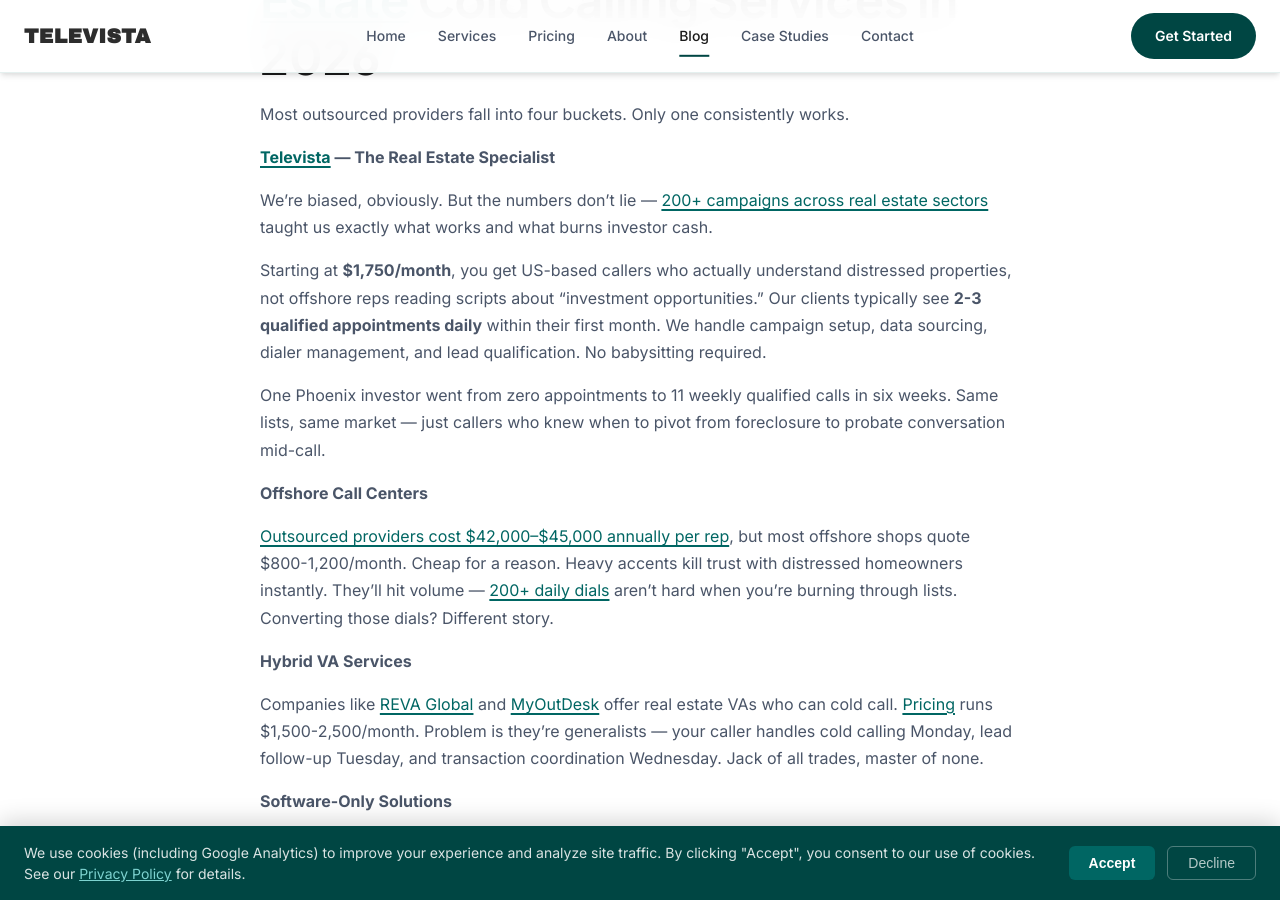
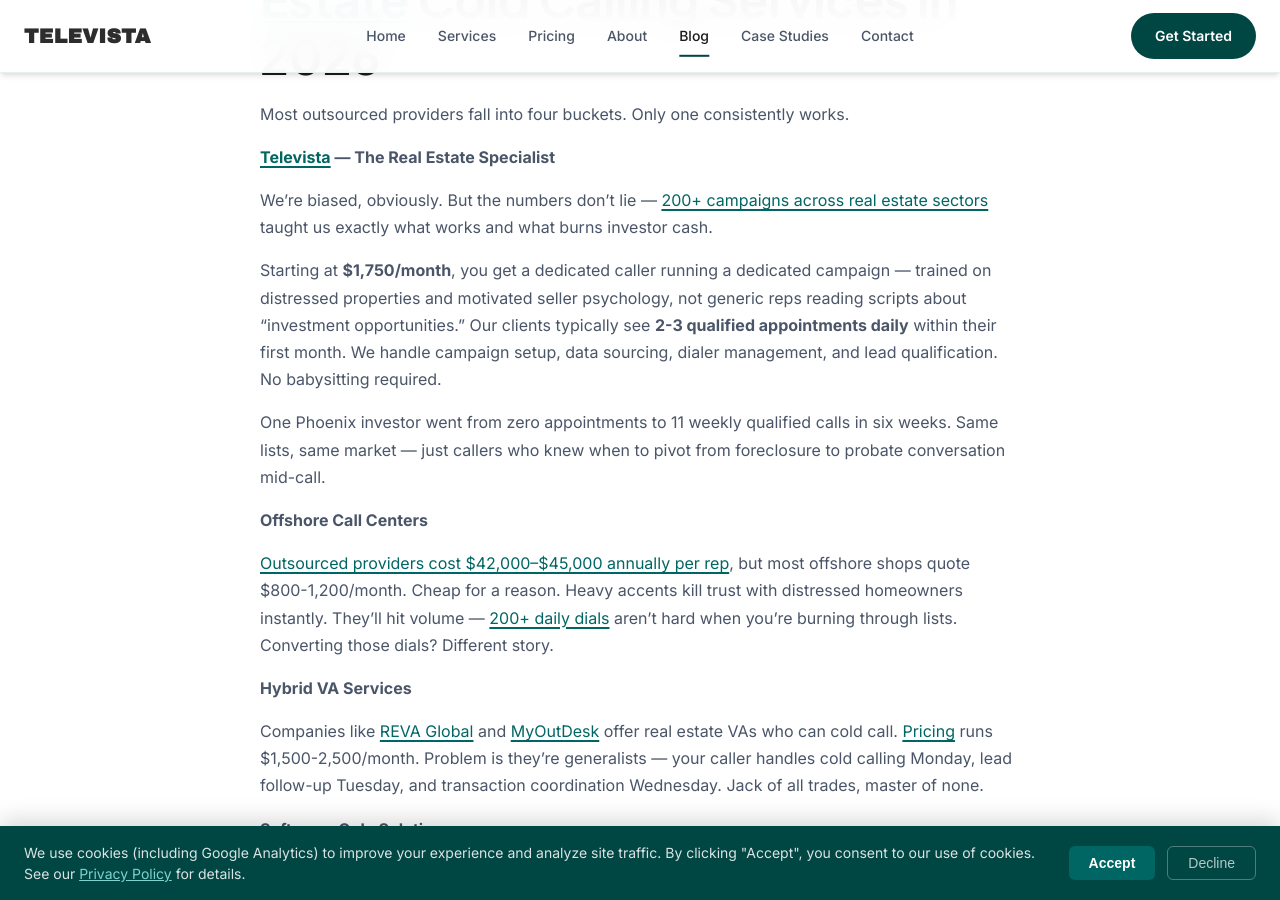
Before and after one commit to amer676/Televista, a Jekyll site: the page built from _posts/2026-03-30-cold-calling-outsourcing-real-estate-2026.md, in a window 1280 px wide and 900 px high, scrolled down 7178 px. Built offline with Jekyll 4.4.1, drawn with Linux system fonts in a browser that asks for light colours.

Commit message:
Website audit fixes: US-based claims, positioning, schema, founder titles
- Removed two remaining "US-based callers" claims in blog posts (_posts/2026-03-17, _posts/2026-03-30); reframed to "dedicated, trained callers"
- b2b-saas.html: reframed "Ready to stop paying $8K for one SDR?" CTA to dedicated-team language for consistency with reframed homepage/pricing
- about.html: removed CEO / Head of Operations titles from founder image alt text (both founders are Co-Founder only)
- index.html: unified Organization name to "Televista Lead Generation LLC" in client reviews schema block (was bare "Televista Lead Generation")
- README.md and llms-full.txt: corrected hours timezone from EST to ET to match all HTML pages

Co-Authored-By: Claude Sonnet 4.6 <noreply@anthropic.com>

```diff
--- a/_posts/2026-03-30-cold-calling-outsourcing-real-estate-2026.md
+++ b/_posts/2026-03-30-cold-calling-outsourcing-real-estate-2026.md
@@ -156,7 +156,7 @@ Most outsourced providers fall into four buckets. Only one consistently works.
 
 We're biased, obviously. But the numbers don't lie — [200+ campaigns across real estate sectors](/blog/2026/03/26/in-house-sdr-vs-outsourced-sdr-guide) taught us exactly what works and what burns investor cash.
 
-Starting at **$1,750/month**, you get US-based callers who actually understand distressed properties, not offshore reps reading scripts about "investment opportunities." Our clients typically see **2-3 qualified appointments daily** within their first month. We handle campaign setup, data sourcing, dialer management, and lead qualification. No babysitting required.
+Starting at **$1,750/month**, you get a dedicated caller running a dedicated campaign — trained on distressed properties and motivated seller psychology, not generic reps reading scripts about "investment opportunities." Our clients typically see **2-3 qualified appointments daily** within their first month. We handle campaign setup, data sourcing, dialer management, and lead qualification. No babysitting required.
 
 One Phoenix investor went from zero appointments to 11 weekly qualified calls in six weeks. Same lists, same market — just callers who knew when to pivot from foreclosure to probate conversation mid-call.
 
--- a/about.html
+++ b/about.html
@@ -683,7 +683,7 @@
             >
               <img
                 src="assets/images/amer.webp"
-                alt="Amer, Co-Founder and CEO of Televista Lead Generation"
+                alt="Amer, Co-Founder of Televista Lead Generation"
                 style="
                   width: 120px;
                   height: 120px;
@@ -731,7 +731,7 @@
             >
               <img
                 src="assets/images/mahmoud.webp"
-                alt="Mahmoud, Co-Founder and Head of Operations at Televista Lead Generation"
+                alt="Mahmoud, Co-Founder of Televista Lead Generation"
                 style="
                   width: 120px;
                   height: 120px;
--- a/b2b-saas.html
+++ b/b2b-saas.html
@@ -317,7 +317,7 @@
               </tbody>
             </table>
           </div>
-          <p class="text-center mt-8 text-muted fade-in">Ready to stop paying $8K for one SDR? <a href="contact.html" class="text-accent" style="font-weight:700;">Start with Televista →</a></p>
+          <p class="text-center mt-8 text-muted fade-in">Ready for a dedicated caller running your dedicated campaign? <a href="contact.html" class="text-accent" style="font-weight:700;">Start with Televista →</a></p>
         </div>
       </section>
 
--- a/index.html
+++ b/index.html
@@ -308,7 +308,7 @@
       {
         "@context": "https://schema.org",
         "@type": "Organization",
-        "name": "Televista Lead Generation",
+        "name": "Televista Lead Generation LLC",
         "url": "https://televistaleadgeneration.com/",
         "aggregateRating": {
           "@type": "AggregateRating",
--- a/llms-full.txt
+++ b/llms-full.txt
@@ -229,7 +229,7 @@ Challenge: land investor new to systematic outbound outreach, manually searching
 
 - Phone: (934) 245-7155
 - Email: team@televistaleadgeneration.com
-- Hours: Monday-Friday 9:00am - 6:30pm EST
+- Hours: Monday-Friday 9:00am - 6:30pm ET
 - Free 30-minute discovery call available
 - Typical launch in 1-2 weeks after onboarding call
 
```
Also changed, not shown: _posts/2026-03-17-best-b2b-cold-calling-agencies-top-10.md (+1 -1 lines), README.md.
